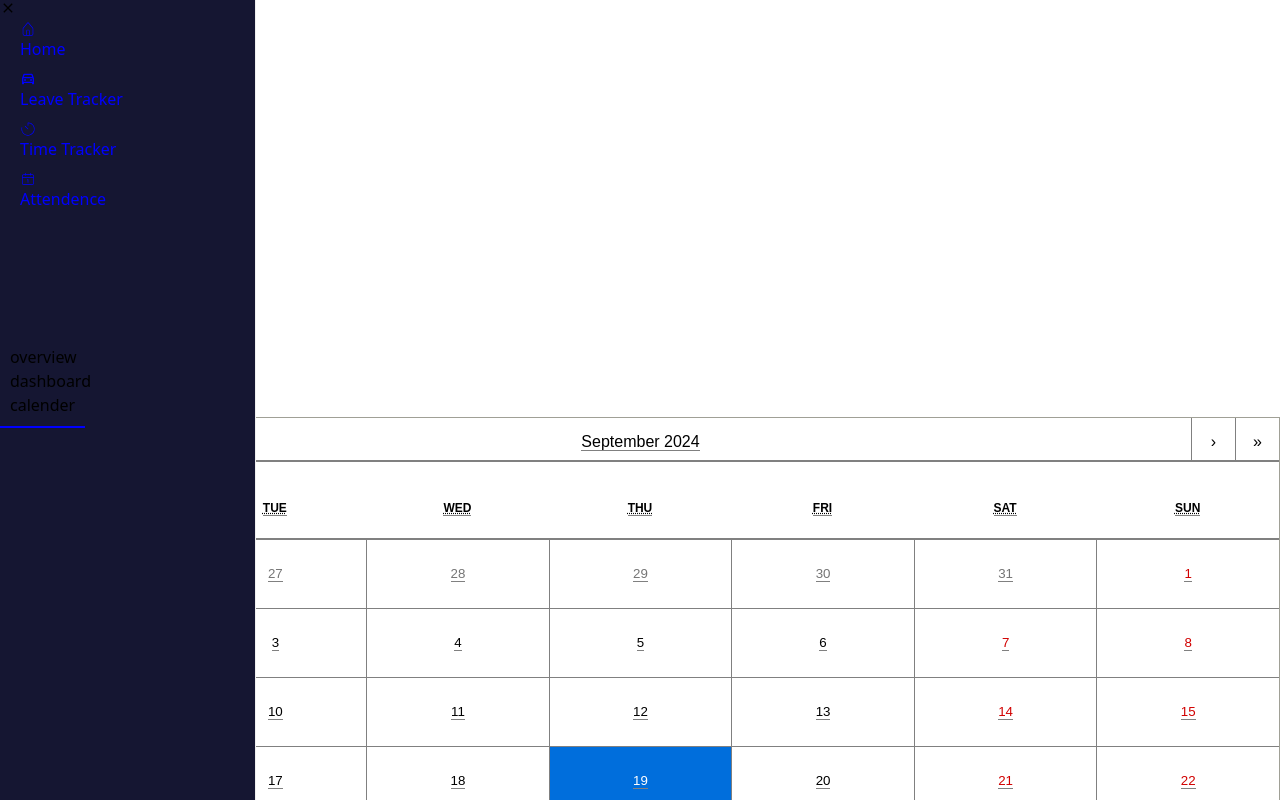
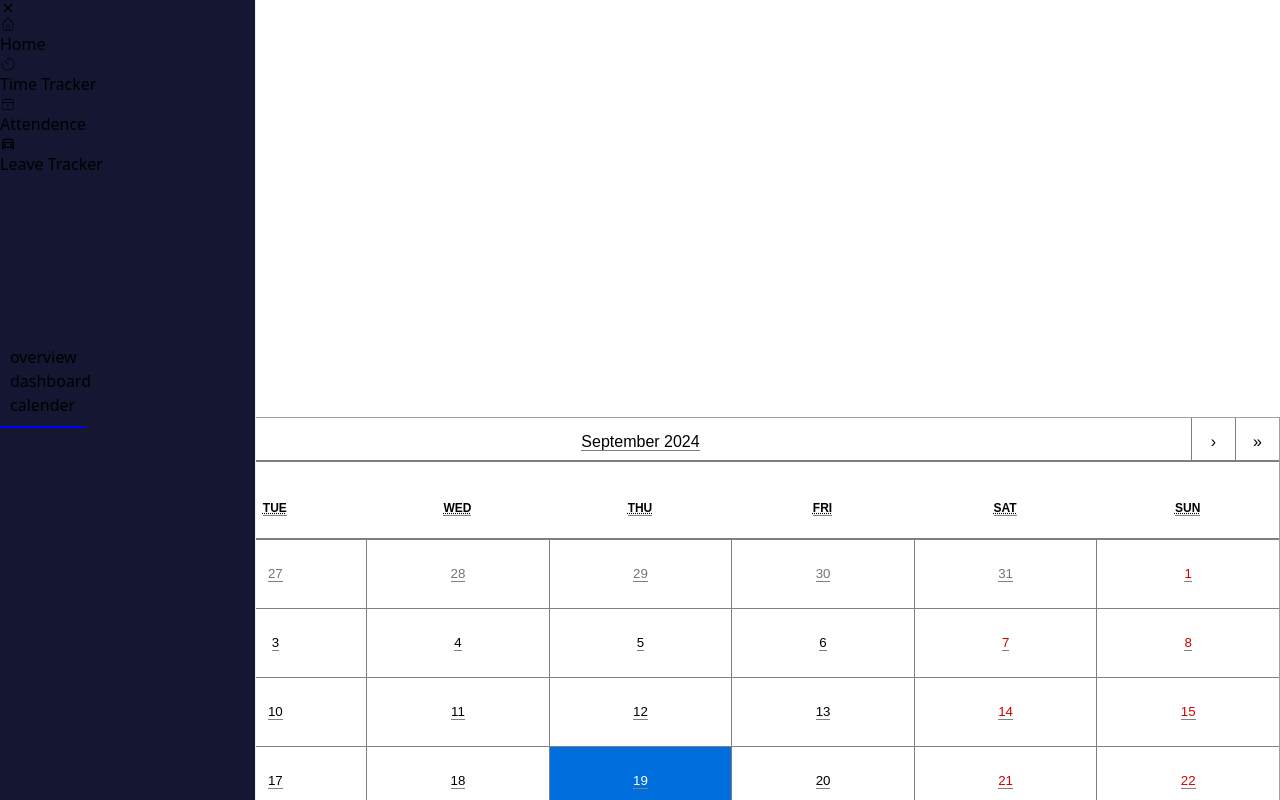
Before and after one commit to Anmol0987/Employee_managment_Art, a React (Vite) app: page /home/myspace/calender in a window 1280 px wide. Shown: the top 800 px of the page. Built offline with nearby package versions, Linux system fonts and the light colour scheme.

Commit message:
sidebar fixed

```diff
--- a/src/App.jsx
+++ b/src/App.jsx
@@ -15,11 +15,9 @@ function App() {
       <RecoilRoot>
         <BrowserRouter>
           <Routes>
-
             <Route path="/home/myspace/overview" element={<Home />} />
             <Route path="/home/myspace/dashboard" element={<Dashboard />} />
             <Route path="/home/myspace/calender" element={<Calender />} />
-
           </Routes>
         </BrowserRouter>
       </RecoilRoot>
--- a/src/components/SideBar.jsx
+++ b/src/components/SideBar.jsx
@@ -9,7 +9,9 @@ import { CiTimer } from "react-icons/ci";
 import { IoMdClose } from "react-icons/io";
 import { CiCalendarDate } from "react-icons/ci";
 
-
+const menuButtonStyle = {
+    backgroundColor: "#151632"
+};
 
 export default function SideBar() {
     const [isCollapsed, setIsCollapsed] = useRecoilState(CollapsedAtom);
@@ -31,15 +33,21 @@ export default function SideBar() {
             }
         } width="20%" collapsedWidth='5%' collapsed={isCollapsed} >
             <div className='flex mb-10  h-20 w-full   justify-center items-center' >
-                <h2>{isCollapsed? <GiHamburgerMenu className=' h-6 w-6 text-white' onClick={() => handleToggleSidebar()} /> :<IoMdClose className=' h-6 w-6 text-white' onClick={() => handleToggleSidebar()} />} </h2>
+                <h2>{isCollapsed ? <GiHamburgerMenu className=' h-6 w-6 text-white' onClick={() => handleToggleSidebar()} /> : <IoMdClose className=' h-6 w-6 text-white' onClick={() => handleToggleSidebar()} />} </h2>
             </div>
-            <Menu rootStyles={
-                { color: 'blue' }
-            } >
-                <MenuItem className='flex p-10  h-8 w-full text-white  hover:text-blue-400  justify-center items-center '><Link to='/home/myspace/overview'> {isCollapsed ? <CiHome className='text-2xl' /> : <div className='flex gap-2 justify-center items-center'>  <CiHome className='text-2xl' /><  h1 className='text-2xl' >Home</h1></div>}</Link></MenuItem>
-                <MenuItem className='flex p-10  h-8 w-full text-white  hover:text-blue-400  justify-center items-center '> <Link to='/leavetracker/mydata/leavesummary'> {isCollapsed ? <MdOutlineTimeToLeave className='text-2xl' /> : <div className='flex gap-2 justify-center items-center'>  <MdOutlineTimeToLeave className='text-2xl' /><  h1 className='text-2xl' >Leave Tracker</h1></div>}</Link></MenuItem>
-                <MenuItem className='flex p-10  h-8 w-full text-white  hover:text-blue-400  justify-center items-center '> <Link to='/timetracker/mydata/timelogs'> {isCollapsed ? <CiTimer className='text-2xl' /> : <div className='flex gap-2 justify-center items-center'>  <CiTimer className='text-2xl' /><  h1 className='text-2xl' >Time Tracker</h1></div>}</Link></MenuItem>
-                <MenuItem className='flex p-10  h-8 w-full text-white  hover:text-blue-400  justify-center items-center '> <Link to='/attendance/entry/summary'> {isCollapsed ? <CiCalendarDate className='text-2xl' /> : <div className='flex gap-2 justify-center items-center'>  <CiCalendarDate className='text-2xl' /><  h1 className='text-2xl' >Attendence</h1></div>}</Link></MenuItem>            </Menu>
+            <Menu rootStyles={{
+                background: '#151632',
+                ":hover": {
+                    background: '#151632',
+                },
+
+            }} >
+                <a className={`flex p-10  h-8 w-full text-white  hover:text-blue-400  ${isCollapsed ? "justify-center" : "justify-start"} items-center `}> <Link to='/home/myspace/overview'> {isCollapsed ? <CiHome className='text-2xl' /> : <div className='  flex gap-2 justify-center items-center '>  <CiHome className='text-2xl' /><  h1 className='text-2xl' >Home</h1></div>}</Link></a>
+                <a className={`flex p-10  h-8 w-full text-white  hover:text-blue-400  ${isCollapsed ? "justify-center" : "justify-start"} items-center`} > <Link to='/timetracker/mydata/timelogs'> {isCollapsed ? <CiTimer className='text-2xl' /> : <div className='flex gap-2 justify-center items-center'>  <CiTimer className='text-2xl' /><  h1 className='text-2xl' >Time Tracker</h1></div>}</Link></a>
+                <a className={`flex p-10  h-8 w-full text-white  hover:text-blue-400  ${isCollapsed ? "justify-center" : "justify-start"} items-center`} > <Link to='/attendance/entry/summary'> {isCollapsed ? <CiCalendarDate className='text-2xl' /> : <div className='flex gap-2 justify-center items-center'>  <CiCalendarDate className='text-2xl' /><  h1 className='text-2xl' >Attendence</h1></div>}</Link></a>
+                <a className={`flex p-10  h-8 w-full text-white  hover:text-blue-400  ${isCollapsed ? "justify-center" : "justify-start"} items-center`} > <Link to='/leavetracker/mydata/leavesummary'> {isCollapsed ? <MdOutlineTimeToLeave className='text-2xl' /> : <div className='flex gap-2 justify-center items-center'>  <MdOutlineTimeToLeave className='text-2xl' /><  h1 className='text-2xl' >Leave Tracker</h1></div>}</Link></a>
+            </Menu>
+
         </Sidebar >
     )
 }
```
